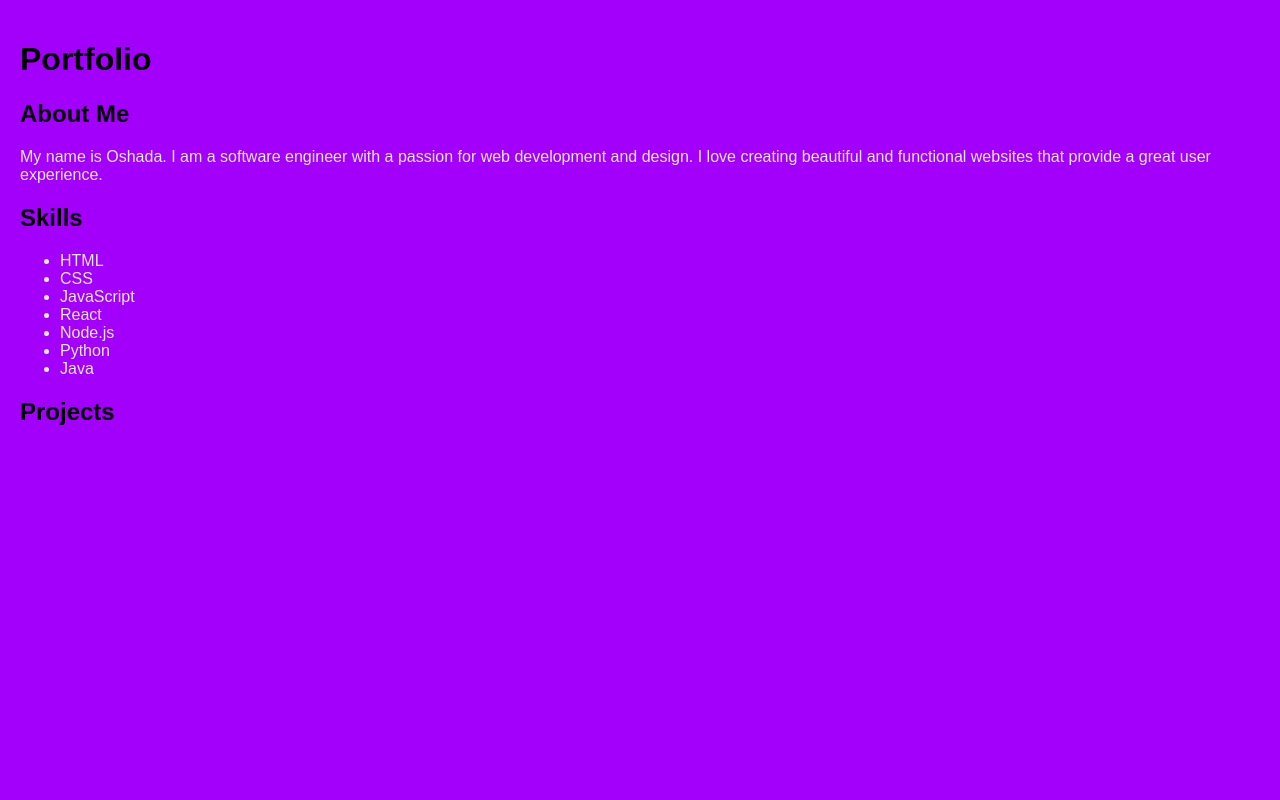
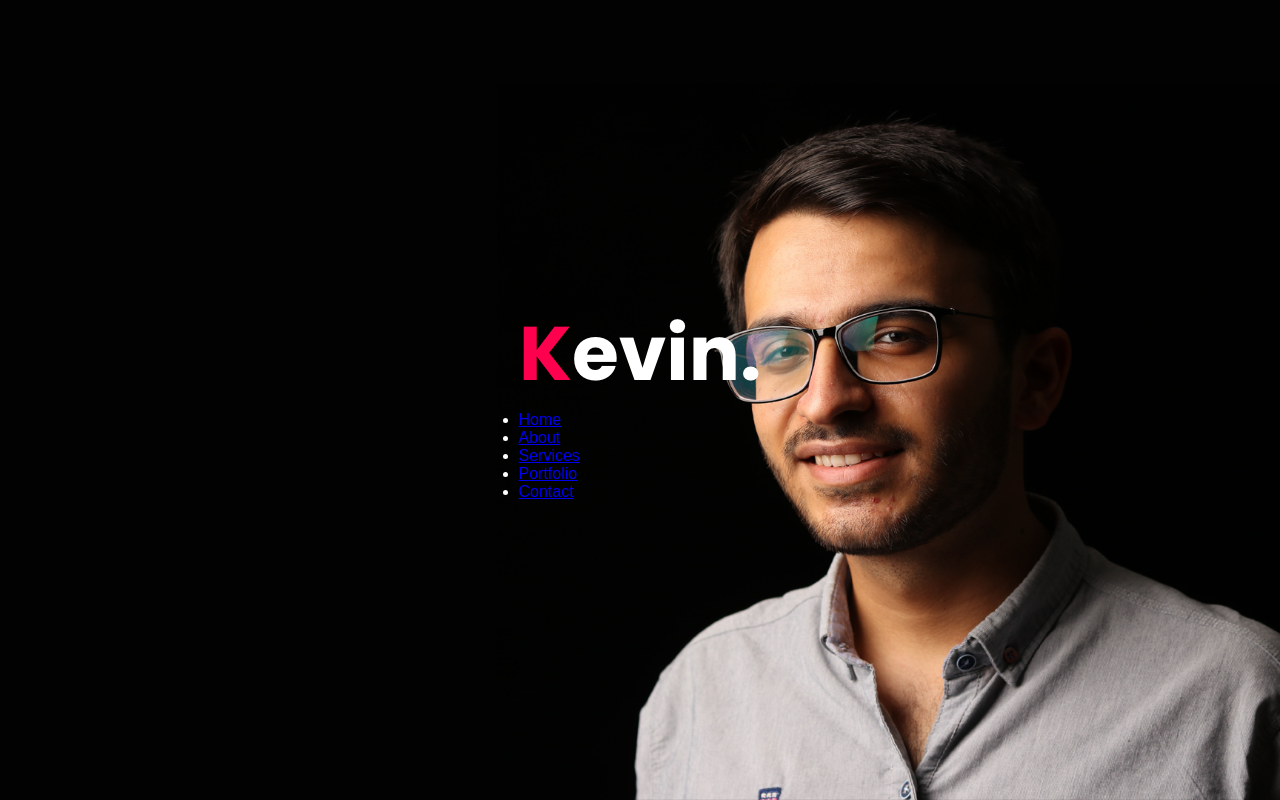
Before and after one commit to Nethmina-14/portfolio, a plain HTML site: page index.html in a window 1280 px wide. Drawn offline with Linux system fonts and the light colour scheme.

Commit message:
Beginnings and early stages

```diff
--- a/CSS/style.css
+++ /dev/null
@@ -1,14 +0,0 @@
-body{
-    background-color: #a200fa;
-    font-family: Arial, sans-serif;
-    margin: 0;
-    padding: 20px;
-}
-p{
-    color: #e7e7e7;
-    font-size: 16px;
-}
-li{
-    color: #e7e7e7;
-    font-size: 16px;
-}
--- a/index.html
+++ b/index.html
@@ -3,25 +3,24 @@
 <head>
     <meta charset="UTF-8">
     <meta name="viewport" content="width=device-width, initial-scale=1.0">
-    <title>Oshada</title>
-    <link rel="stylesheet" href="CSS/style.css">
+    <title>Personel Portfolio website</title>
+    <link rel="stylesheet" href="style.css">
 </head>
 <body>
- <h1>Portfolio
- </h1>
-    <h2>About Me</h2>
-    <p>My name is Oshada. I am a software engineer with a passion for web development and design. I love creating beautiful and functional websites that provide a great user experience.</p>
-    <h2>Skills</h2>
-    <ul>
-        <li>HTML</li>
-        <li>CSS</li>
-        <li>JavaScript</li>
-        <li>React</li>
-        <li>Node.js</li>
-        <li>Python</li>
-        <li>Java</li>
-        </ul>
-    <h2>Projects</h2>
+ <div id="header">
+    <div class="container">
+        <nav>
+            <img src="images/logo.png" class="logo">
+            <ul>
+                <li><a href="#">Home</a></li>
+                <li><a href="#">About</a></li>
+                <li><a href="#">Services</a></li>
+                <li><a href="#">Portfolio</a></li>
+                <li><a href="#">Contact</a></li>
+            </ul>
+        </nav>
+    </div>
+ </div>
 
 
 </body>
--- /dev/null
+++ b/style.css
@@ -0,0 +1,26 @@
+*{
+    margin: 0;
+    padding: 0;
+    font-family: poppins, sans-serif;
+    box-sizing: border-box;
+}
+body{
+    background: #080808;
+    color: #fff;
+}
+#header{
+    width: 100%;
+    height: 100vh;
+    background-image: url(images/background.png);
+    background-size: cover;
+    background-position: center;
+
+}
+.container{
+    padding: 10px 10%;
+    width: 100%;
+    height: 100%;
+    display: flex;
+    justify-content: center;
+    align-items: center;
+}
```
Also changed, not shown: images/background.png (added), images/logo.png (added), images/phone-background.png (added), images/user.png (added), images/work-1.png (added), images/work-2.png (added), images/work-3.png (added), 1 other file.
